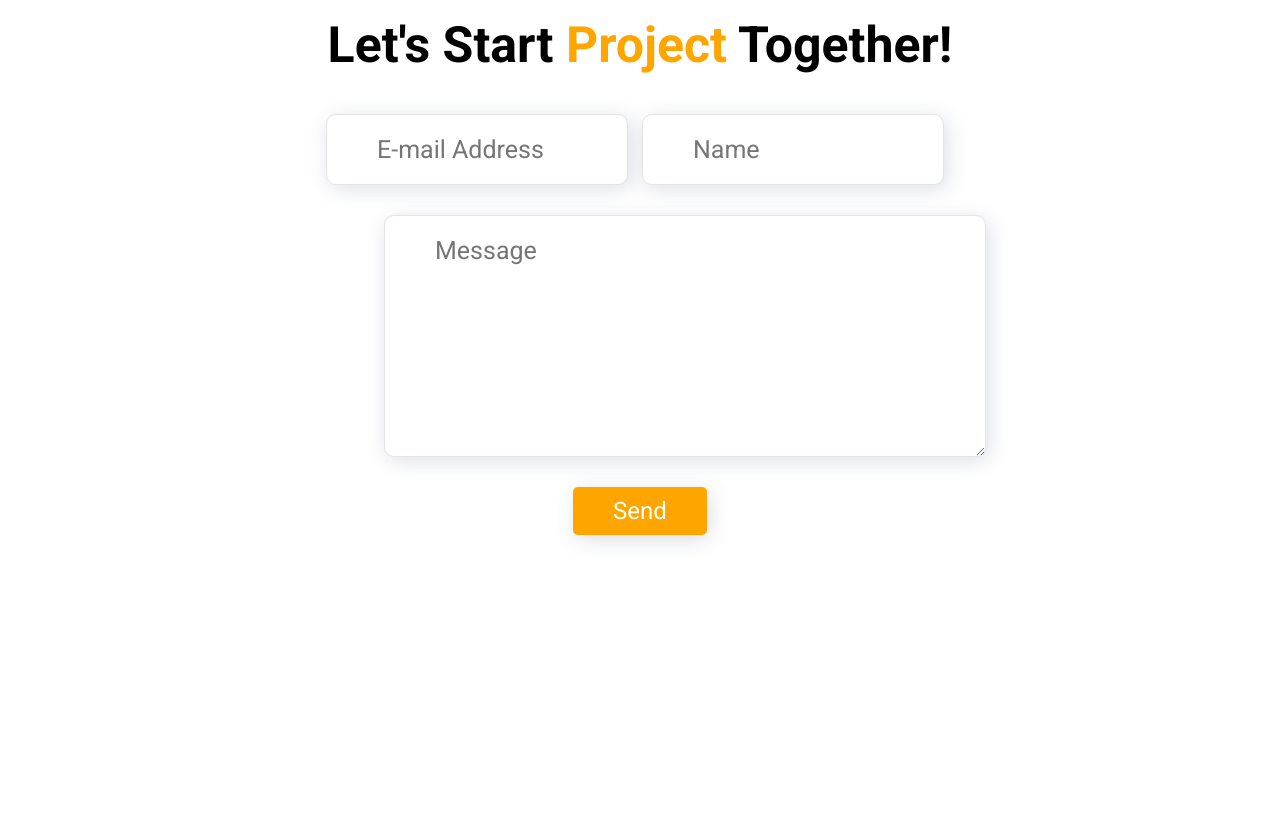
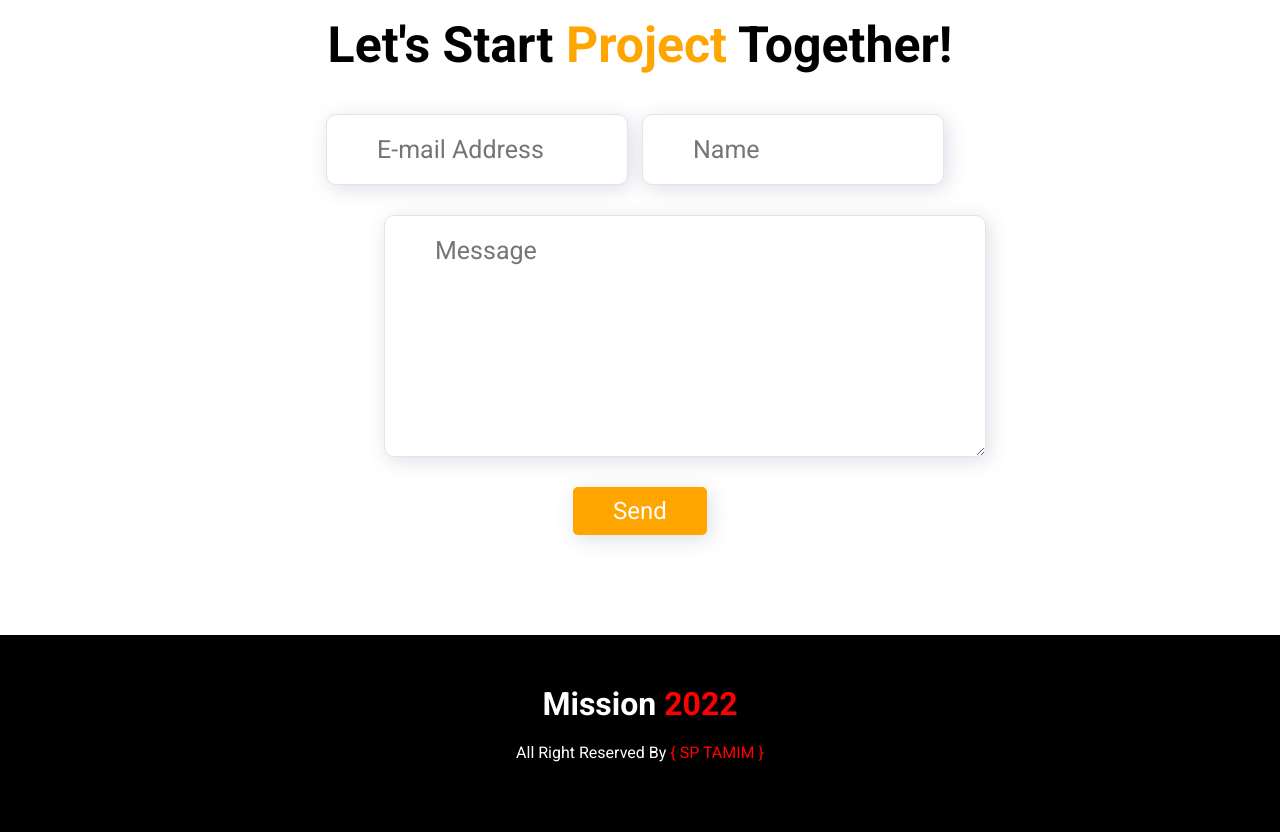
Before and after one commit to Sp-Tamim33/Assignment-One, a plain HTML site: page index.html in a window 1280 px wide. Shown: the part 2658-3490 px from the top of the page. Before the commit the page ends 3293 px from the top, so only its background shows below. Drawn offline with Linux system fonts and the light colour scheme.

Commit message:
footer added and web complete

```diff
--- a/index.html
+++ b/index.html
@@ -119,7 +119,16 @@
 
     <!-- Contact section code end -->
 
+    <!-- Footer section code start -->
 
+    <footer class="footer">
+        <div class="footer-content">
+            <h1>Mission <span>2022</span></h1>
+            <p>All Right Reserved By <span>{ SP TAMIM }</span></p>
+        </div>
+    </footer>
+
+    <!-- Footer section code end -->
 
 </body>
 </html>
--- a/style.css
+++ b/style.css
@@ -299,3 +299,24 @@
     border: none;
     box-shadow: 3px 4px 20px 0 rgb(85 94 135 / 20%);
 }
+
+/* footer css code */
+
+
+.footer{
+    padding: 50px 0;
+    background-color: black;
+}
+.footer-content{
+    color: white;
+    text-align: center;
+}
+.footer-content h1 span{
+    color: red;
+}
+.footer-content p span{
+    color: red;
+}
+.footer-content p{
+    padding: 20px 0;
+}
```
